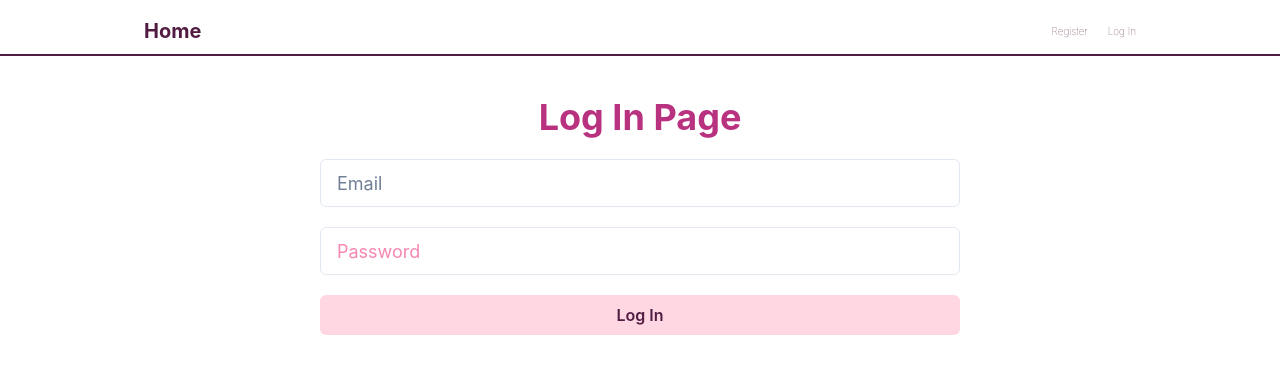
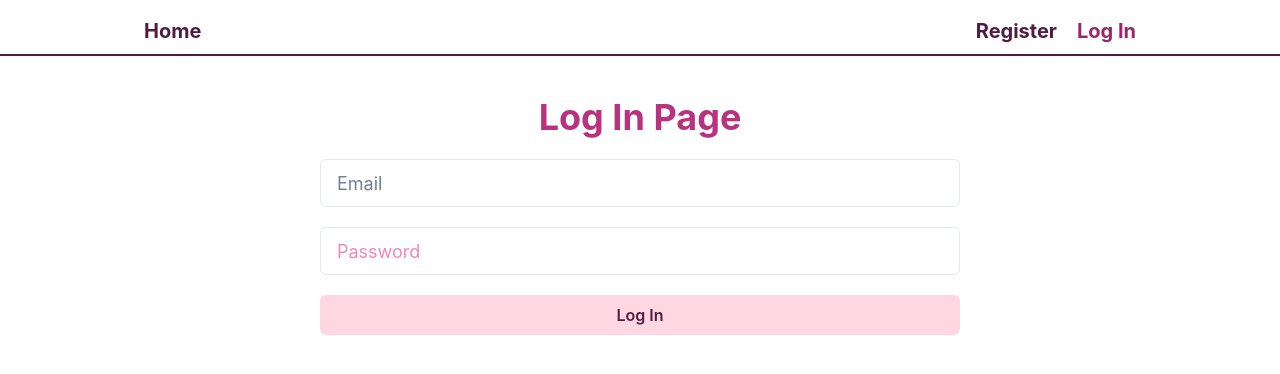
Before and after one commit to NataDent/goit-react-hw-08-phonebook, a React (Create React App) app: page /goit-react-hw-08-phonebook/login in a window 1280 px wide. Shown: the top 374 px of the page. Built offline with nearby package versions, Linux system fonts and the light colour scheme.

Commit message:
Changed styles in Links, removed folders from Pages

```diff
--- a/src/components/App.js
+++ b/src/components/App.js
@@ -7,10 +7,10 @@ import { RestrictedRoute } from './RestrictedRoute';
 import { refreshUser } from 'redux/auth/operations';
 import { useAuth } from './hooks/useAuth';
 
-const HomePage = lazy(() => import('pages/Home/Home'));
-const RegisterPage = lazy(() => import('pages/Register/Register'));
-const LogInPage = lazy(() => import('pages/LogIn/LogIn'));
-const ContactsPage = lazy(() => import('pages/Contacts/Contacts'));
+const HomePage = lazy(() => import('pages/Home'));
+const RegisterPage = lazy(() => import('pages/Register'));
+const LogInPage = lazy(() => import('pages/LogIn'));
+const ContactsPage = lazy(() => import('pages/Contacts'));
 
 export const App = () => {
   const dispatch = useDispatch();
--- a/src/components/AuthNav.js
+++ b/src/components/AuthNav.js
@@ -8,11 +8,11 @@ export const AuthNav = () => {
       <ChakraLink
         as={NavLink}
         to="/register"
-        fontSize={10}
-        fontWeight={3}
+        fontSize={20}
+        fontWeight="bold"
         color="brand.900"
         textDecoration="none"
-        _active={{
+        _activeLink={{
           scale: '1.1',
           color: 'brand.700',
         }}
@@ -22,11 +22,11 @@ export const AuthNav = () => {
       <ChakraLink
         as={NavLink}
         to="/login"
-        fontSize={10}
-        fontWeight={3}
+        fontSize={20}
+        fontWeight="bold"
         color="brand.900"
         textDecoration="none"
-        _active={{
+        _activeLink={{
           scale: '1.1',
           color: 'brand.700',
         }}
--- a/src/components/Navigation.js
+++ b/src/components/Navigation.js
@@ -27,14 +27,14 @@ export const Navigation = () => {
         <ChakraLink
           as={NavLink}
           to="/contacts"
-          // fontSize={20}
-          // fontWeight="bold"
-          // color="brand.900"
-          // textDecoration="none"
-          // _activeLink={{
-          //   scale: '1.1',
-          //   color: 'brand.700',
-          // }}
+          fontSize={20}
+          fontWeight="bold"
+          color="brand.900"
+          textDecoration="none"
+          _activeLink={{
+            scale: '1.1',
+            color: 'brand.700',
+          }}
           variant={brandPrimary}
         >
           Contacts
```
Also changed, not shown: src/pages/Contacts.js (renamed from src/pages/Contacts/Contacts.js), src/pages/Home.js (renamed from src/pages/Home/Home.js), src/pages/LogIn.js (renamed from src/pages/LogIn/LogIn.js), src/pages/Register.js (renamed from src/pages/Register/Register.js).
